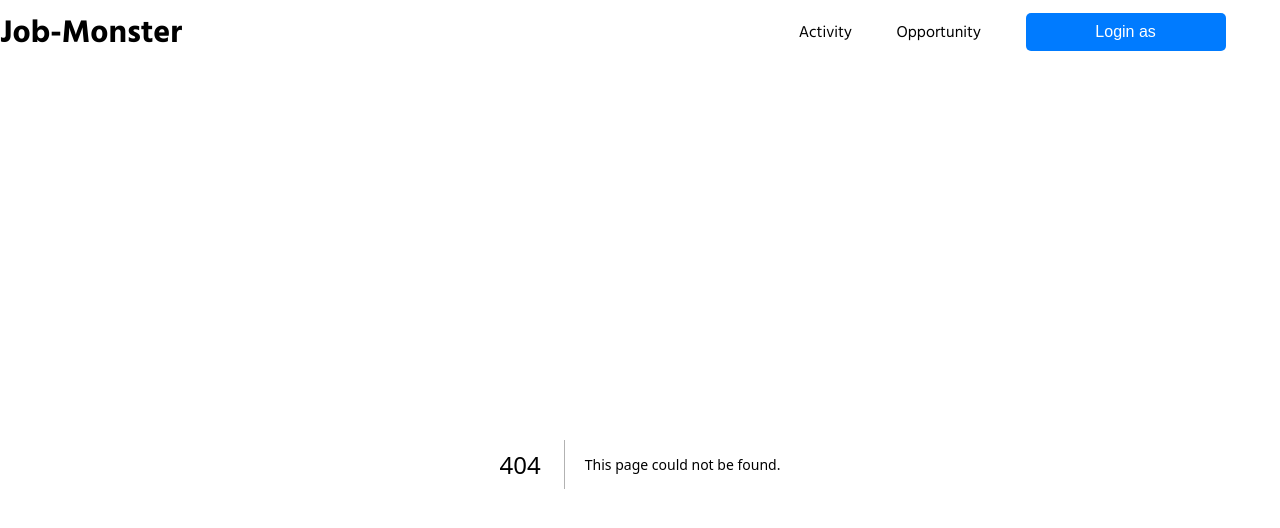
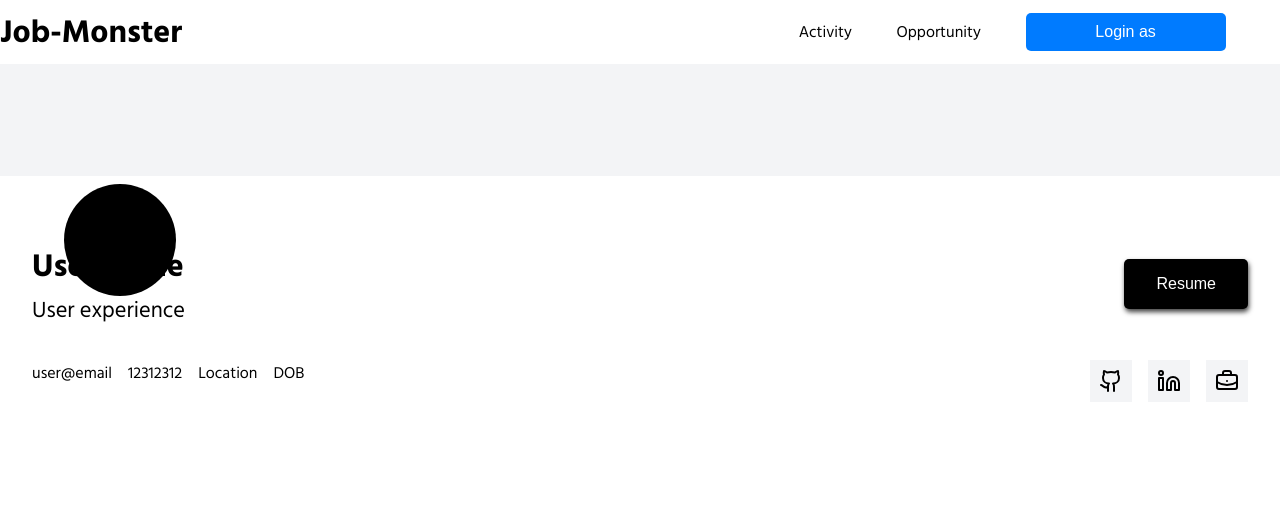
Before and after one commit to Prashant-2505/client, a Next.js app: page /profile/job-seeker in a window 1280 px wide. Before the commit this address had no page. Shown: the top 528 px of the page. Built offline with nearby package versions, Linux system fonts and the light colour scheme.

Commit message:
create job seeker profile ui

```diff
--- a/src/app/(auth)/register/[...as]/register.jsx
+++ b/src/app/(auth)/register/[...as]/register.jsx
@@ -45,7 +45,7 @@ const Register = ({as}) => {
       console.log(result);
 
       alert("Sign up successful");
-      router.push("/");
+      router.push(`/profile/${as}`);
 
       const { user, token } = result;
       dispatch(login({ user, token }));
--- /dev/null
+++ b/src/app/app/styles/jobSeekerProfile.module.css
@@ -0,0 +1,84 @@
+.header {
+    background-color: var(--secondary-color);
+    width: 100%;
+    height: 7rem;
+    position: relative;
+}
+
+.profile {
+    width: 100%;
+    height: 100%;
+    display: flex;
+    justify-content: space-between;
+    align-items: center;
+    padding: 4rem 2rem 1rem 2rem;
+    position: relative; /* Needed for the profile image to overlap */
+}
+
+.profile_name {
+    h1 {
+        color: black;
+    }
+
+    p {
+        color: var(--secondary-background);
+        font-size: 1.4rem;
+    }
+}
+
+.resume {
+    padding: 1rem 2rem;
+    border-radius: 5px;
+    background-color: var(--btn-extra);
+    color: var(--primary-color);
+    font-size: 1rem;
+    outline: none;
+    border: none;
+    cursor: pointer;
+    -webkit-box-shadow: 1px 3px 5px 0px rgba(0, 0, 0, 0.75);
+    -moz-box-shadow: 1px 3px 5px 0px rgba(0, 0, 0, 0.75);
+    box-shadow: 1px 3px 5px 0px rgba(0, 0, 0, 0.75);
+}
+
+.social {
+    display: flex;
+    justify-content: space-between;
+    padding: 1rem 2rem;
+
+    .social_contact {
+        display: flex;
+        list-style: none;
+        gap: 1rem;
+    }
+
+    .social_links {
+        display: flex;
+        list-style: none;
+        gap: 1rem;
+
+        li {
+            border: 1px solid var(--secondary-background-color);
+            background-color: var(--secondary-color);
+            display: flex;
+            padding: 0.5rem;
+            cursor: pointer;
+            transition: transform 0.3s ease; /* Smooth animation */
+        }
+
+        li:hover {
+            transform: scale3d(1.1, 1.1, 1); /* Slightly enlarge on hover */
+        }
+    }
+}
+
+.profile_img {
+    height: 7rem; /* Full height of the header */
+    width: 7rem; /* Adjust size based on your needs */
+    background-color: black;
+    border-radius: 50%; /* Makes it circular */
+    position: absolute;
+    top: 30%; /* Move the image vertically to center */
+    left: 5%; /* Align to the left */
+    transform: translateY(-50%); /* Center vertically */
+    z-index: 1; /* Make sure it's on top of the header */
+}
--- a/src/app/globals.css
+++ b/src/app/globals.css
@@ -11,6 +11,7 @@
   --accent-color: #ffc107; /* Golden Yellow */
   --btn-primary: #007bff;
   --btn-secondary: #0056b3;
+  --btn-extra:black
 }
 
 /* Global reset */
--- /dev/null
+++ b/src/app/profile/job-seeker/jobSeeker.jsx
@@ -0,0 +1,51 @@
+import React from "react";
+import styles from "../../app/styles/jobSeekerProfile.module.css";
+import { BriefcaseBusiness, Github, Linkedin } from "lucide-react";
+
+const jobSeeker = () => {
+  return (
+    <>
+      <div>
+        <div className={styles.header}>
+
+        </div>
+
+        <div className={styles.body}>
+          <div className={styles.profile}>
+            <div className={styles.profile_name}>
+              <h1>User name</h1>
+              <p>User experience</p>
+            </div>
+            <button className={styles.resume}>Resume</button>
+          </div>
+
+          <div className={styles.social}>
+            <ul className={styles.social_contact}>
+              <li>user@email</li>
+              <li>12312312</li>
+              <li>Location</li>
+              <li>DOB</li>
+            </ul>
+
+            <ul className={styles.social_links}>
+              <li>
+                <Github />
+              </li>
+              <li>
+                <Linkedin />
+              </li>
+              <li>
+                <BriefcaseBusiness />
+              </li>
+            </ul>
+          </div>
+        </div>
+      </div>
+
+      {/* profile img */}
+      <div className={styles.profile_img}></div>
+    </>
+  );
+};
+
+export default jobSeeker;
--- /dev/null
+++ b/src/app/profile/job-seeker/page.jsx
@@ -0,0 +1,12 @@
+import React from 'react'
+import JobSeeker from './jobSeeker'
+
+const page = () => {
+  return (
+    <div>
+      <JobSeeker/>
+    </div>
+  )
+}
+
+export default page
```
Also changed, not shown: src/app/(auth)/profile/Profile.jsx (deleted, +0 -7 lines), src/app/(auth)/profile/page.jsx (deleted, +0 -8 lines).
